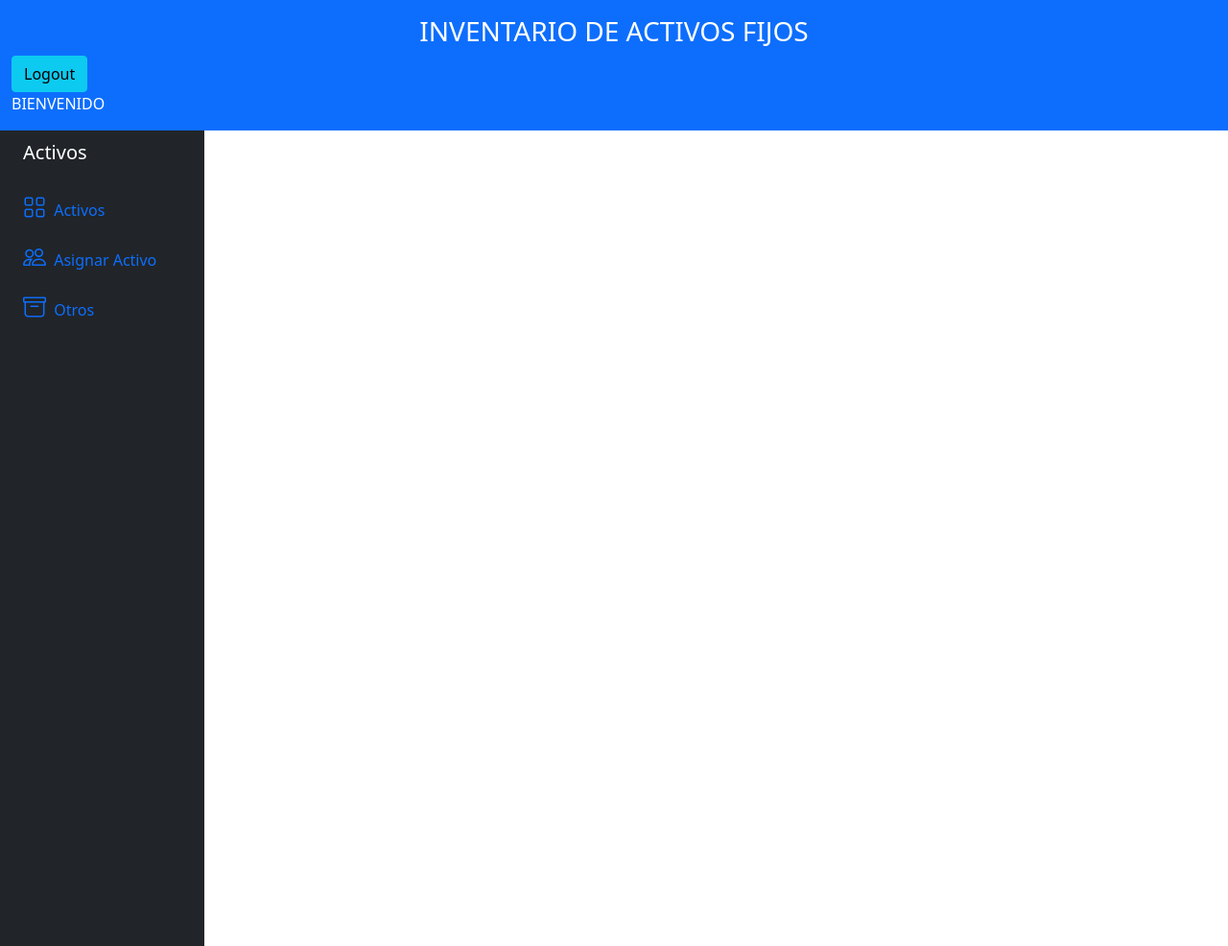
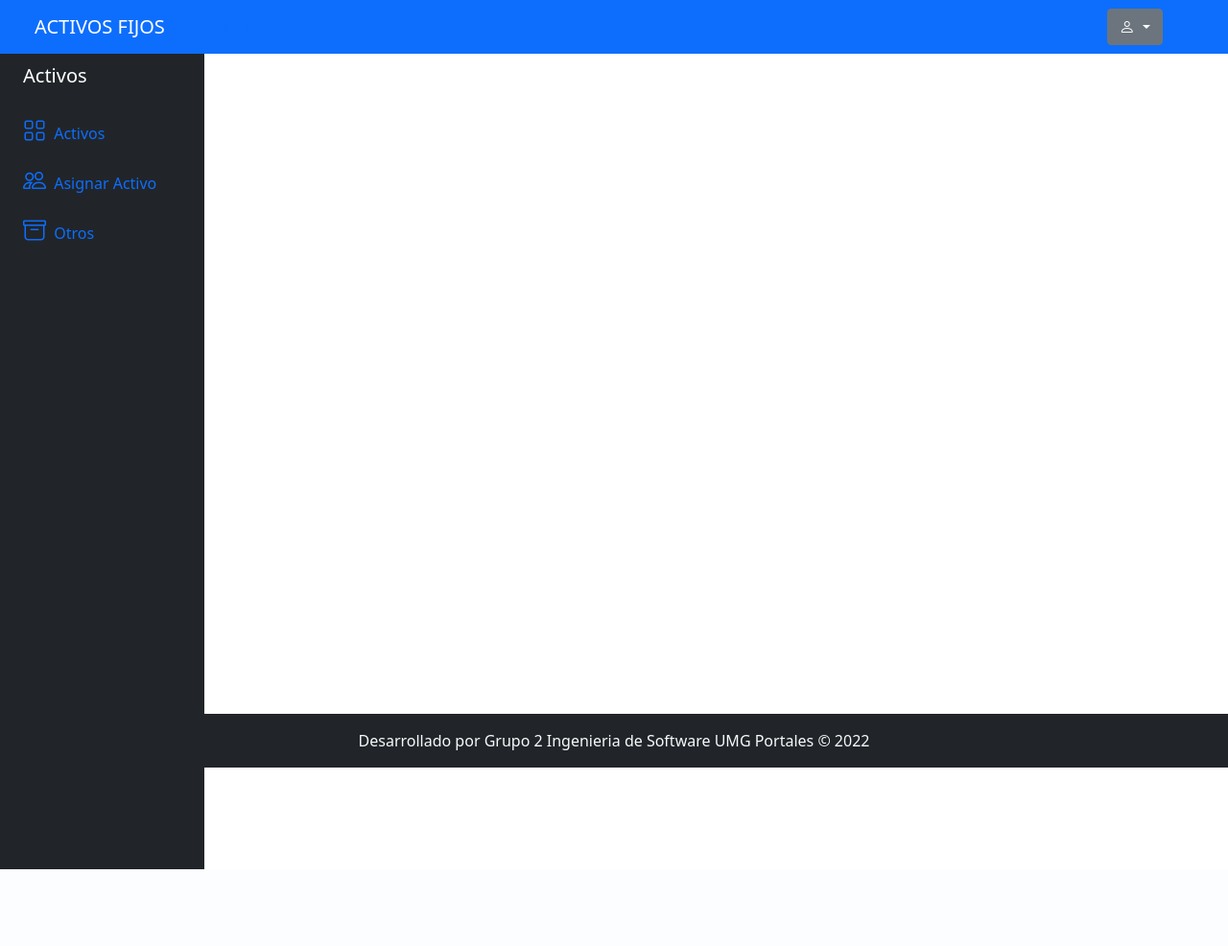
Before and after one commit to eaquinof/activos_fijos, a PHP site: page /activos/home.php in a window 1280 px wide. Shown: the whole page at 96% size. After the commit the page ends 906 px from the top, so only its background shows below. Run offline with PHP 8.4, Linux system fonts and the light colour scheme; data that the repository does not hold is empty.

Commit message:
feat: new navbar

```diff
--- /dev/null
+++ b/assets/css/style.css
@@ -0,0 +1,3 @@
+.me-4 {
+    margin-right: 3.5rem!important;
+}
--- a/home.php
+++ b/home.php
@@ -1,5 +1,7 @@
 <?php
 include 'template/header.php';
-include 'template/sidebar.php'
+include 'template/navbar.php';
+include 'template/sidebar.php';
+include 'template/footer.php';
 
 ?>
--- a/login.php
+++ b/login.php
@@ -16,6 +16,7 @@
     $message = '';
 
     if (count($results) > 0 && ($_POST['clave'] == $results['password'])) {
+        // Aqui se puede agregar un $_SESSION con la columna de la empresa al momento de logearse
         $_SESSION['user_id'] = $results['codusr'];
         header("Location: ./home.php");
     } else {
--- a/template/header.php
+++ b/template/header.php
@@ -1,22 +1,3 @@
-
-<?php
-  session_start();
-
-  require 'config/conexion.php';
-  if(isset($_SESSION['user_id'])) {
-    $records = $bd->prepare('SELECT codusr FROM usuario WHERE codusr = :codusr');
-    $records->bindParam(':codusr', $_SESSION['user_id']);
-    $records->execute();
-    $results = $records->fetch(PDO::FETCH_ASSOC);
-
-    $user  = null;
-
-    if(count($results) > 0) {
-      $user = $results;
-    }
-  }
-?>
-
 <!doctype html>
 <html lang="es">
   <head>
@@ -30,19 +11,6 @@
 
     <!-- cdn icnonos-->
     <link rel="stylesheet" href="https://cdn.jsdelivr.net/npm/bootstrap-icons@1.5.0/font/bootstrap-icons.css">
-    <link rel="stylesheet" href="../assets/css/sidebar.css">
+    <link rel="stylesheet" href="assets/css/style.css">
   </head>
  <body>
-   <div class="container-fluid bg-primary">
-          <div class="row">
-              <div class="col-md">
-                  <header class="py-3">
-                      <h3 class="text-center text-white" >INVENTARIO DE ACTIVOS FIJOS</h3>
-                      <div>
-                        <a class="btn btn-info cursor-pointer" href="logout.php">Logout </a>
-                      </div>
-                      <span class="text-white text-uppercase">Bienvenido <?= $user['codusr']; ?></span>
-                  </header>
-              </div>
-          </div>
-      </div>
--- /dev/null
+++ b/template/navbar.php
@@ -0,0 +1,45 @@
+<?php
+  session_start();
+
+  require 'config/conexion.php';
+  if(isset($_SESSION['user_id'])) {
+    $records = $bd->prepare('SELECT codusr FROM usuario WHERE codusr = :codusr');
+    $records->bindParam(':codusr', $_SESSION['user_id']);
+    $records->execute();
+    $results = $records->fetch(PDO::FETCH_ASSOC);
+
+    $user  = null;
+
+    if(count($results) > 0) {
+      $user = $results;
+    }
+  }
+?>
+
+<nav class="navbar navbar-expand-lg navbar-primary bg-primary">
+  <div class="container-fluid">
+    <a class="navbar-brand text-white text-bold text-uppercase ms-4" href="index.php">Activos fijos</a>
+    <button class="navbar-toggler" type="button" data-bs-toggle="collapse" data-bs-target="#navbarSupportedContent" aria-controls="navbarSupportedContent" aria-expanded="false" aria-label="Toggle navigation">
+      <span class="navbar-toggler-icon"></span>
+    </button>
+    <div class="collapse navbar-collapse" id="navbarSupportedContent">
+      <ul class="navbar-nav me-auto mb-2 mb-lg-0">
+        <li class="nav-item">
+          <a class="nav-link active" aria-current="page" href="#">Home</a>
+        </li>
+        <li class="nav-item">
+          <a class="nav-link" href="#">Link</a>
+        </li>
+      </ul>
+
+        <div class="dropdown me-4">
+            <button class="btn btn-secondary dropdown-toggle" type="button" id="dropdownMenuButton1" data-bs-toggle="dropdown" aria-expanded="false">
+                <i class="bi bi-person"></i> <span class="text-uppercase"> <?= $user['codusr']; ?></span>
+            </button>
+            <ul class="dropdown-menu" aria-labelledby="dropdownMenuButton1">
+                <li><a class="dropdown-item" href="logout.php">Logout</a></li>
+            </ul>
+        </div>
+    </div>
+  </div>
+</nav>
```
